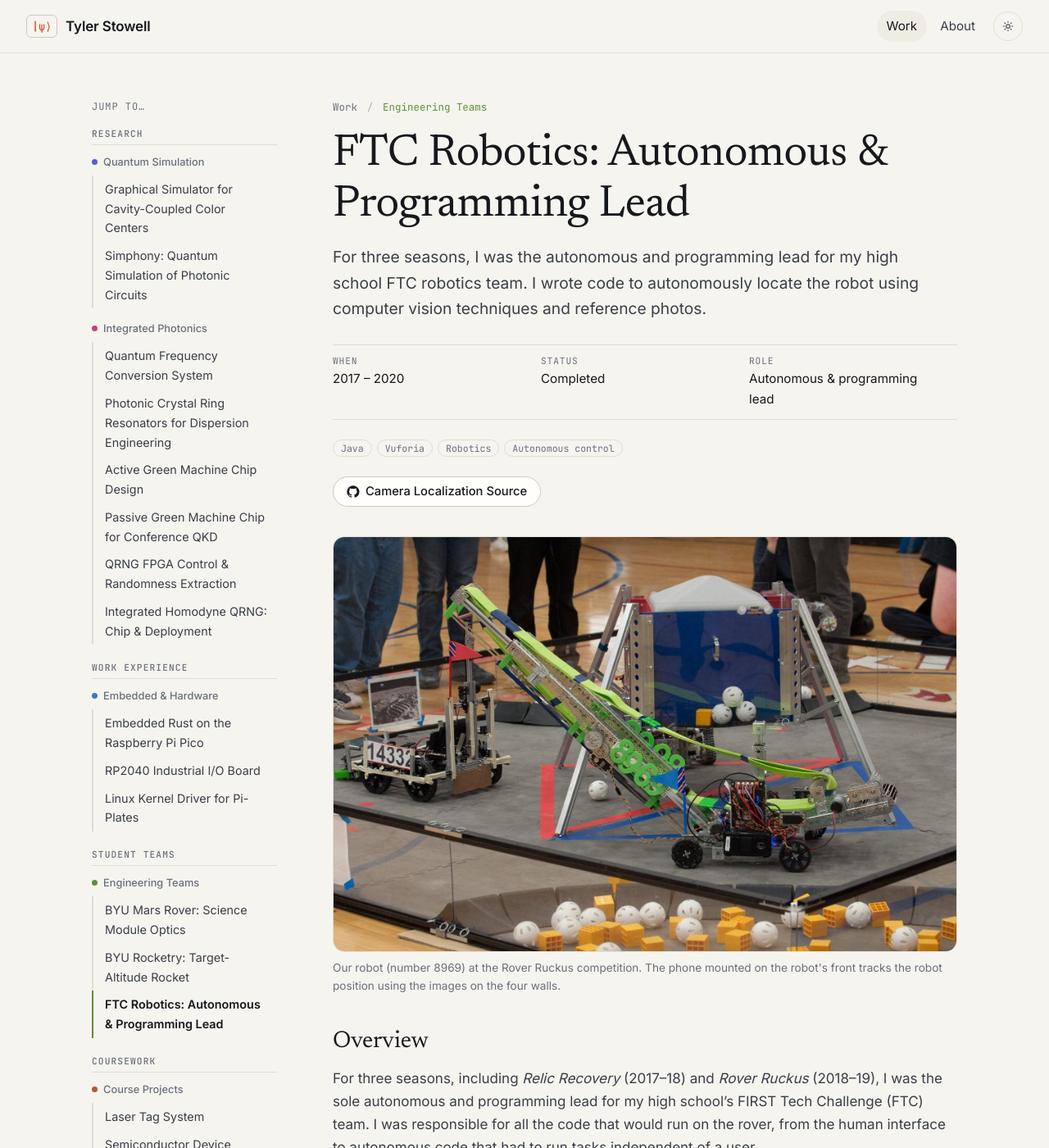
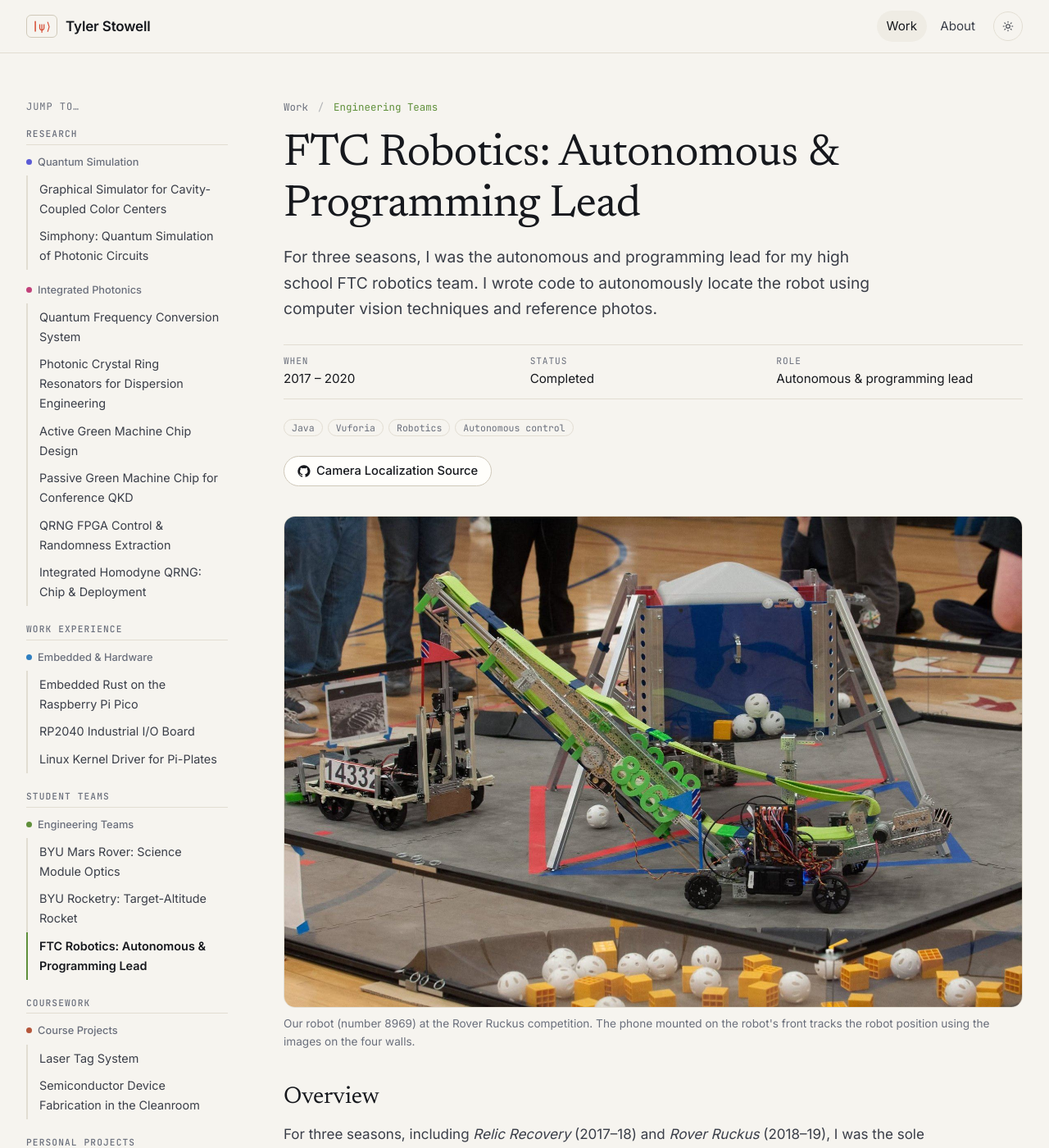
Before and after one commit to tystowell/tystowell.github.io, a Jekyll site: the page built from _projects/ftc-robotics.md, in a window 1280 px wide and 1400 px high. Shown: the whole window at 82% size. Built offline with Jekyll 4.4.1, drawn with Linux system fonts in a browser that asks for light colours.

Commit message:
Fixed style width inconsistincies

```diff
--- a/_config.yml
+++ b/_config.yml
@@ -10,7 +10,7 @@ description: >-
 author:
   name: Tyler Stowell
   affiliation: Brigham Young University
-  email: trs66@byu.edu
+  email: tylerrstowell@gmail.com
   github: tystowell
   scholar: ""        # Google Scholar profile URL (leave empty to hide)
   linkedin: ""       # LinkedIn profile URL (leave empty to hide)
--- a/assets/css/main.css
+++ b/assets/css/main.css
@@ -5,7 +5,7 @@
    ========================================================================== */
 
 :root {
-  --container-wide: calc(var(--container) + 192px); /* header + home hero: ~1in wider on each side than page content */
+  --container-wide: var(--container); /* header, home hero and page content all share one width so their edges line up */
   --bg: #f6f4ef;
   --bg-alt: #efece4;
   --surface: #fffefb;
@@ -26,7 +26,7 @@
 
   --radius: 14px;
   --radius-sm: 8px;
-  --container: 1120px;
+  --container: 1312px;
   --gutter: clamp(16px, 4vw, 32px);
   --hue: var(--accent);
 
@@ -432,7 +432,7 @@ p { margin: 0 0 1em; }
 
 /* ---------- Project page ---------- */
 .project-layout {
-  display: grid; grid-template-columns: 230px minmax(0, 1fr); gap: clamp(32px, 5vw, 72px);
+  display: grid; grid-template-columns: 250px minmax(0, 1fr); gap: clamp(32px, 5vw, 72px);
   padding-top: clamp(32px, 5vw, 56px); padding-bottom: clamp(56px, 8vw, 96px);
 }
 .project-sidebar { position: sticky; top: 88px; align-self: start; max-height: calc(100vh - 110px); overflow-y: auto; padding-right: 4px; }
@@ -466,6 +466,8 @@ p { margin: 0 0 1em; }
 .embed-scaler { position: relative; width: 100%; overflow: hidden; border: 1px solid var(--line); border-radius: var(--radius); background: #000; }
 .embed-scaler iframe { position: absolute; top: 0; left: 0; border: 0; border-radius: 0; aspect-ratio: auto; transform-origin: 0 0; }
 
+/* Project pages: a wider reading column that uses the space beside the sidebar */
+.project .prose, .project .pager { max-width: 820px; }
 .pager { display: grid; grid-template-columns: 1fr 1fr; gap: 16px; margin-top: 64px; padding-top: 28px; border-top: 1px solid var(--line); max-width: 70ch; }
 .pager a { display: flex; flex-direction: column; gap: 4px; padding: 16px 18px; border: 1px solid var(--line); border-radius: var(--radius-sm); text-decoration: none; background: var(--surface); transition: border-color .15s, transform .15s; }
 .pager a:hover { border-color: var(--line-strong); transform: translateY(-2px); color: inherit; }
```
